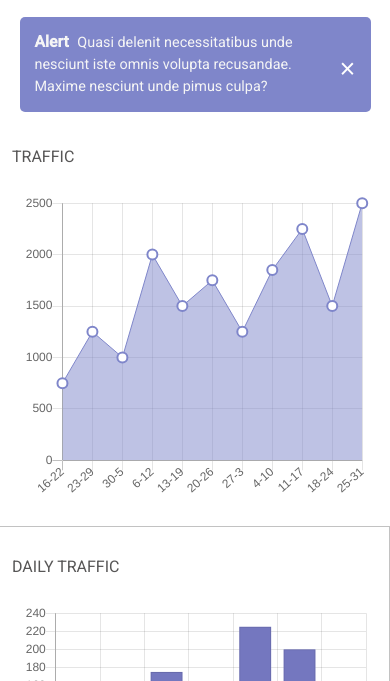
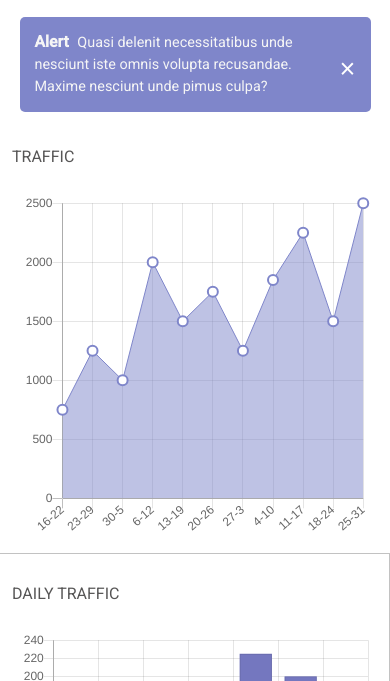
Before and after one commit to alicelandroe/WebApp_Dashboard, a plain HTML site: page index.html in a window 390 px wide. Shown: the part 163-844 px from the top of the page. Drawn offline with nearby package versions, Linux system fonts and the light colour scheme.

Commit message:
Fixed so the charts are responsive

```diff
--- a/app.js
+++ b/app.js
@@ -33,6 +33,7 @@ const myChart = new Chart(trafficCanvas, {
         }]
     },
     options: {
+        responsive: true,
         maintainAspectRatio: false,
         animation: {
             duration: 0
--- a/scss/components/_other.scss
+++ b/scss/components/_other.scss
@@ -36,6 +36,19 @@
     width: 35px;
 }
 
+.chart-wrapper.full-width {
+    margin: 20px;
+    position: relative;
+    height: 40vh;
+    width: 90vw;
+}
+
 .chart-wrapper {
-    margin: 0 20px;
+    position: relative;
+    margin: 18px;
+    @media only screen and (min-width: $break-tablet) {
+    margin: 22px;
+    height: 30vh;
+    width: 40vw;
+    }
 }
```
Also changed, not shown: index.html (+2 -2 lines), styles/styles.css, 1 other file.
